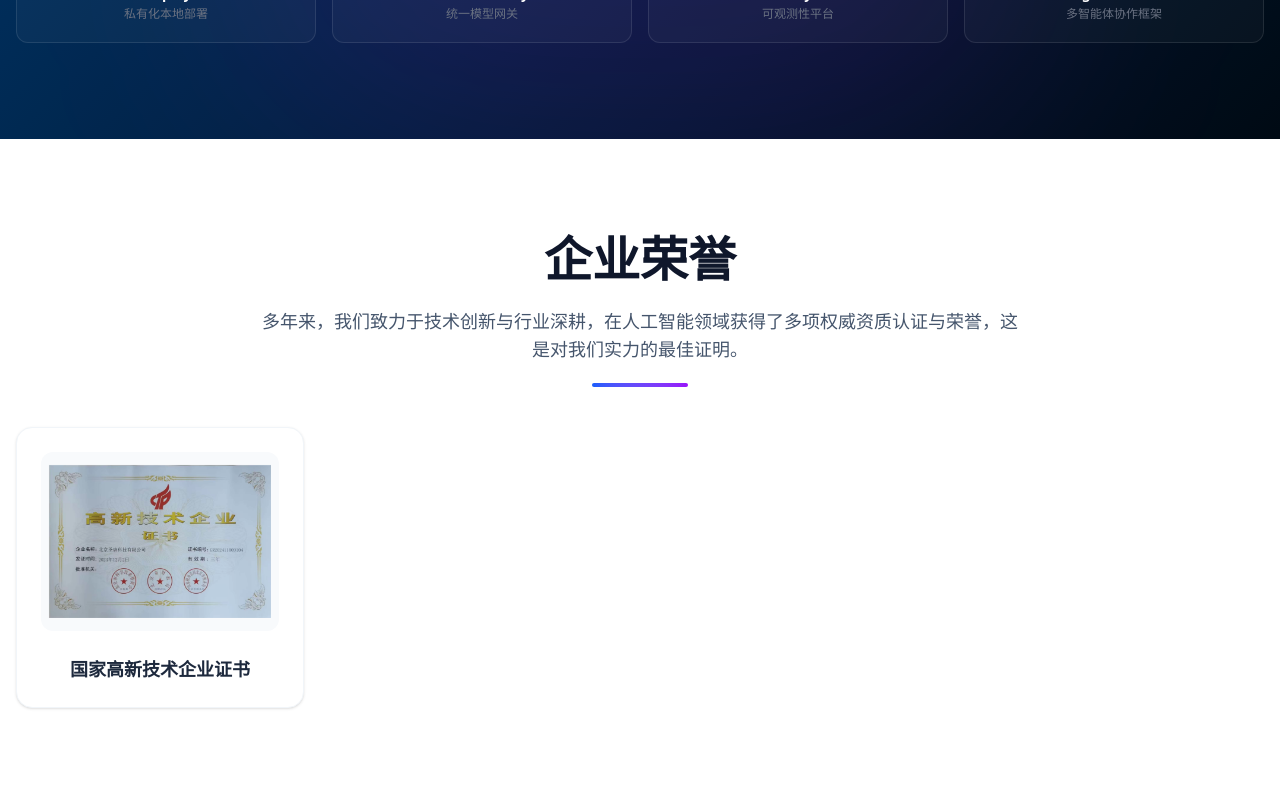
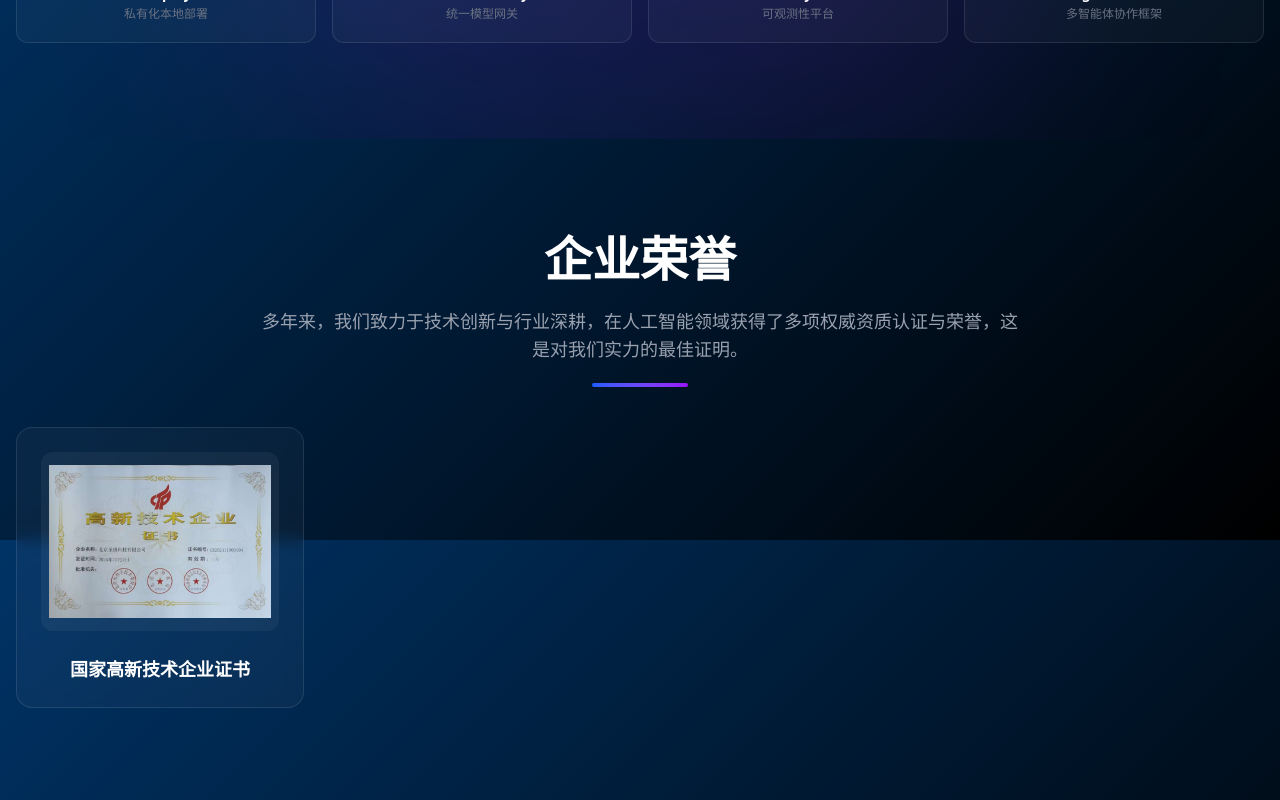
Before and after one commit to luketechonology/ST-website, a Next.js app: page / in a window 1280 px wide. Shown: the part 2660-3460 px from the top of the page. Built offline with nearby package versions, Linux system fonts and the light colour scheme.

Commit message:
style: align honors section background and text color with homepage dark theme

```diff
--- a/components/Honors.tsx
+++ b/components/Honors.tsx
@@ -9,13 +9,16 @@ export default function Honors() {
     }
 
     return (
-        <section id="honors" className="py-24 bg-white">
-            <div className="container mx-auto px-4">
+        <section id="honors" className="relative py-24 overflow-hidden">
+            {/* BG gradient similar to other sections */}
+            <div className="absolute inset-0 bg-[radial-gradient(ellipse_at_center,_var(--tw-gradient-stops))] from-brand-blue/10 via-transparent to-transparent"></div>
+
+            <div className="container mx-auto px-4 relative z-10">
                 <div className="text-center mb-16 relative">
-                    <h2 className="text-4xl md:text-5xl font-bold text-slate-900 mb-6 font-serif">
+                    <h2 className="text-3xl md:text-5xl font-bold text-white mb-6">
                         企业荣誉
                     </h2>
-                    <p className="text-lg text-slate-600 max-w-3xl mx-auto">
+                    <p className="text-lg text-gray-400 max-w-3xl mx-auto">
                         多年来，我们致力于技术创新与行业深耕，在人工智能领域获得了多项权威资质认证与荣誉，这是对我们实力的最佳证明。
                     </p>
                     <div className="absolute left-1/2 -bottom-6 -translate-x-1/2 w-24 h-1 bg-gradient-to-r from-blue-600 to-purple-600 rounded-full" />
@@ -25,17 +28,17 @@ export default function Honors() {
                     {honors.map((honor) => (
                         <div
                             key={honor.id}
-                            className="group relative bg-white border border-slate-100 rounded-2xl p-6 shadow-sm hover:shadow-xl transition-all duration-300 transform hover:-translate-y-2"
+                            className="group relative bg-white/[0.03] border border-white/10 rounded-2xl p-6 backdrop-blur-sm hover:border-blue-500/30 transition-all duration-300 transform hover:-translate-y-2"
                         >
-                            <div className="aspect-[4/3] w-full relative mb-6 bg-slate-50 flex items-center justify-center rounded-xl overflow-hidden group-hover:bg-slate-100 transition-colors">
+                            <div className="aspect-[4/3] w-full relative mb-6 bg-white/5 flex items-center justify-center rounded-xl overflow-hidden group-hover:bg-white/10 transition-colors">
                                 {/* eslint-disable-next-line @next/next/no-img-element */}
                                 <img
                                     src={honor.imageUrl}
                                     alt={honor.title}
-                                    className="max-w-full max-h-full object-contain p-2 mix-blend-multiply transition-transform duration-500 group-hover:scale-110"
+                                    className="max-w-full max-h-full object-contain p-2 transition-transform duration-500 group-hover:scale-110"
                                 />
                             </div>
-                            <h3 className="text-lg font-bold text-slate-800 text-center line-clamp-2 group-hover:text-blue-600 transition-colors">
+                            <h3 className="text-lg font-bold text-white text-center line-clamp-2 group-hover:text-blue-400 transition-colors">
                                 {honor.title}
                             </h3>
                         </div>
```
